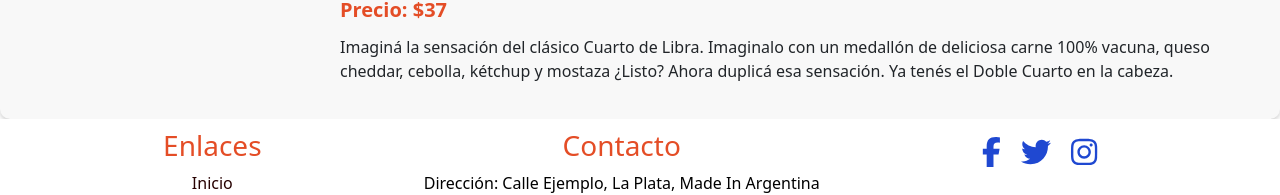
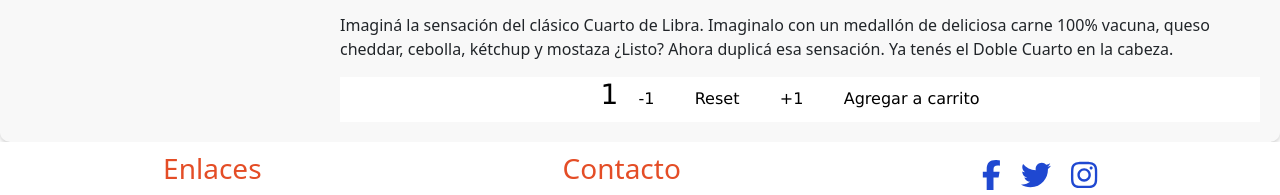
Before and after one commit to AdrielJoshua22/APPREACT2024, a React (Vite) app in the folder MiProyecto/: page /detail/1 in a window 1280 px wide. Shown: the part 374-569 px from the top of the page. Built offline with nearby package versions, Linux system fonts and the light colour scheme.

Commit message:
le doy stylo a ItemDetail

```diff
--- a/MiProyecto/src/components/Contador/Contador.jsx
+++ b/MiProyecto/src/components/Contador/Contador.jsx
@@ -8,7 +8,7 @@
 
   return(
     <Container className='contador' >
-    <h3>Contador: {contador}</h3>
+     <h3> {contador}</h3>
     <button className='contador' onClick={() => decrementar()}>-1</button>
     <button  className='contador' onClick={() => resetear()}>Reset</button>
     <button  className='contador' onClick={() => incrementar()}>+1</button>
--- a/MiProyecto/src/components/Contador/contador.css
+++ b/MiProyecto/src/components/Contador/contador.css
@@ -3,4 +3,13 @@
     color: black;
     font-size: medium;
     font-family: Verdana, Geneva, Tahoma, sans-serif;
+    display: flex;
+    align-items: center;
+    justify-content: center;
+
 }
+
+.h3{
+    background-color: red;
+    font-size: 100%;
+}
--- a/MiProyecto/src/components/ItemDetail/ItemDetail.jsx
+++ b/MiProyecto/src/components/ItemDetail/ItemDetail.jsx
@@ -1,5 +1,6 @@
 import React from 'react';
 import './ItemDetail.css';
+import {Contador} from '../contador/contador'
 
 export const ItemDetail = ({ title, imageUrl, price, description }) => {
   return (
@@ -11,6 +12,7 @@
         <h2>{title}</h2>
         <p className="price">Precio: ${price}</p>
         <p>{description}</p>
+        <Contador/>
       </div>
     </div>
   );
```
